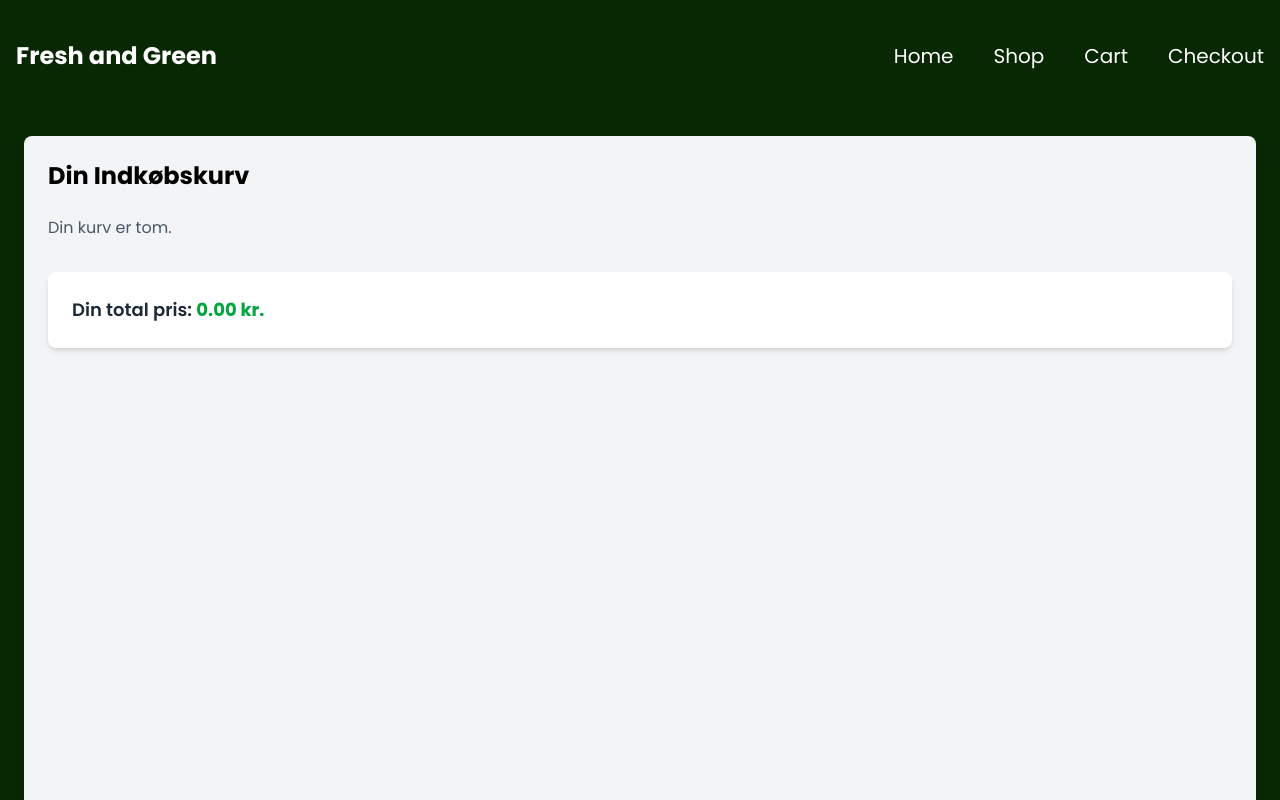
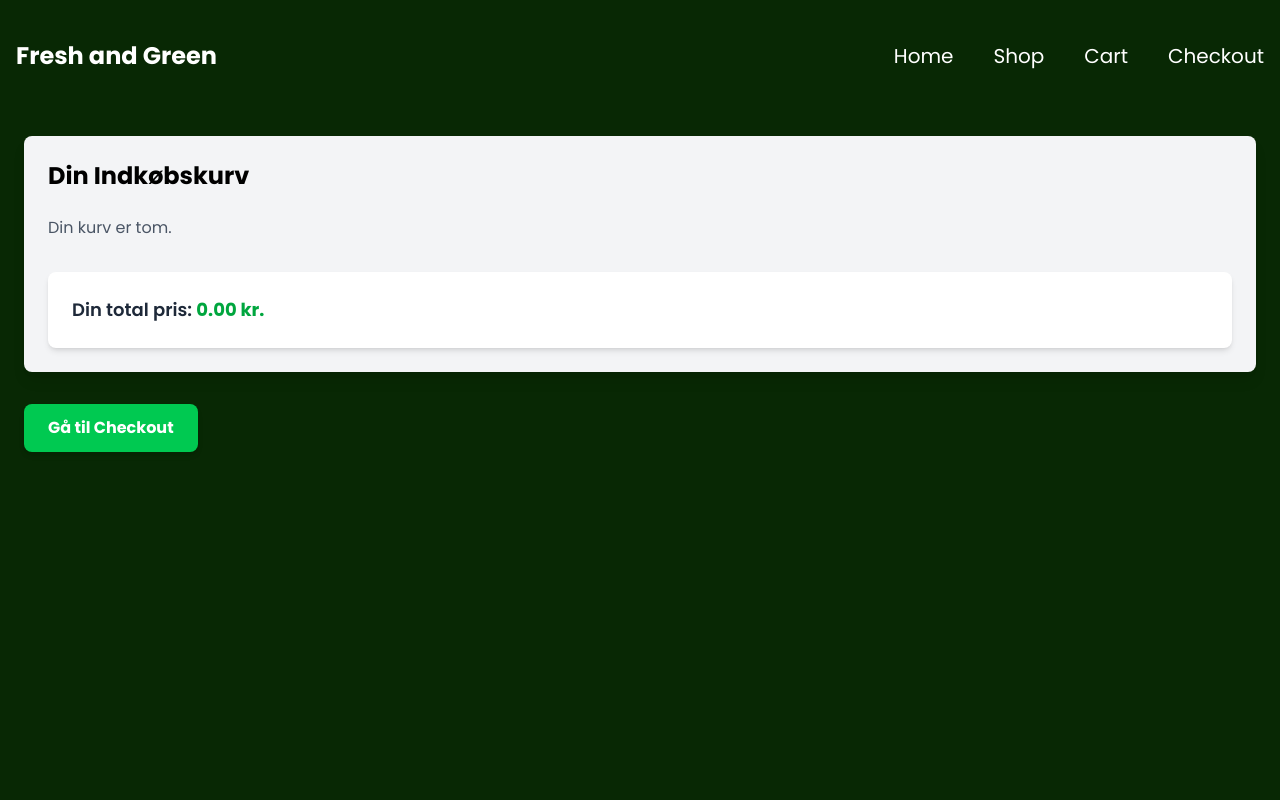
Before and after one commit to Shahad1991/Exame-webshop, a Next.js app: page /cart in a window 1280 px wide. Shown: the top 800 px of the page. Built offline with nearby package versions, Linux system fonts and the light colour scheme.

Commit message:
Updated Cart page with styled checkout button

```diff
--- a/src/app/cart/page.js
+++ b/src/app/cart/page.js
@@ -7,9 +7,12 @@ export default function Cart() {
       <div className="p-6 min-h-screen">
           <CartDisplay />
         <div className="mt-8">
-          <Link href="/checkout">
-              Gå til Checkout
-          </Link>
+        <Link
+         href="/checkout"
+             className="inline-block bg-green-500 text-white font-bold py-3 px-6 rounded-lg shadow-md hover:bg-green-600 transition duration-300 text-center"
+         >
+               Gå til Checkout
+        </Link>
         </div>
       </div>
     );
--- a/src/app/components/CartDisplay.js
+++ b/src/app/components/CartDisplay.js
@@ -15,12 +15,12 @@ export default function CartDisplay({ initialCartItems = [], initialTotal = 0 })
     : initialTotal;
 
   return (
-    <div className="p-6 bg-gray-100 min-h-screen  border-gray-300 rounded-lg shadow-lg">
+    <div className="p-6 bg-gray-100 border-gray-300 rounded-lg shadow-lg">
       <h1 className="text-2xl font-bold mb-6">Din Indkøbskurv</h1>
       {cartItems.length === 0 ? (
         <p className="text-gray-600">Din kurv er tom.</p>
       ) : (
-        <div className="space-y-6">
+        <div className="grid grid-cols-1 sm:grid-cols-2 md:grid-cols-3 lg:grid-cols-4 gap-6">
           {cartItems.map((item) => (
             <div
               key={item.id}
@@ -29,7 +29,7 @@ export default function CartDisplay({ initialCartItems = [], initialTotal = 0 })
               <img
                 src={item.image || "/placeholder.jpg"}
                 alt={item.name}
-                className="w-1/3 h-40 object-cover"
+                className="w-1/3 h-50 object-cover"
               />
               <div className="p-4 flex flex-col justify-between w-2/3">
                 <div>
```
